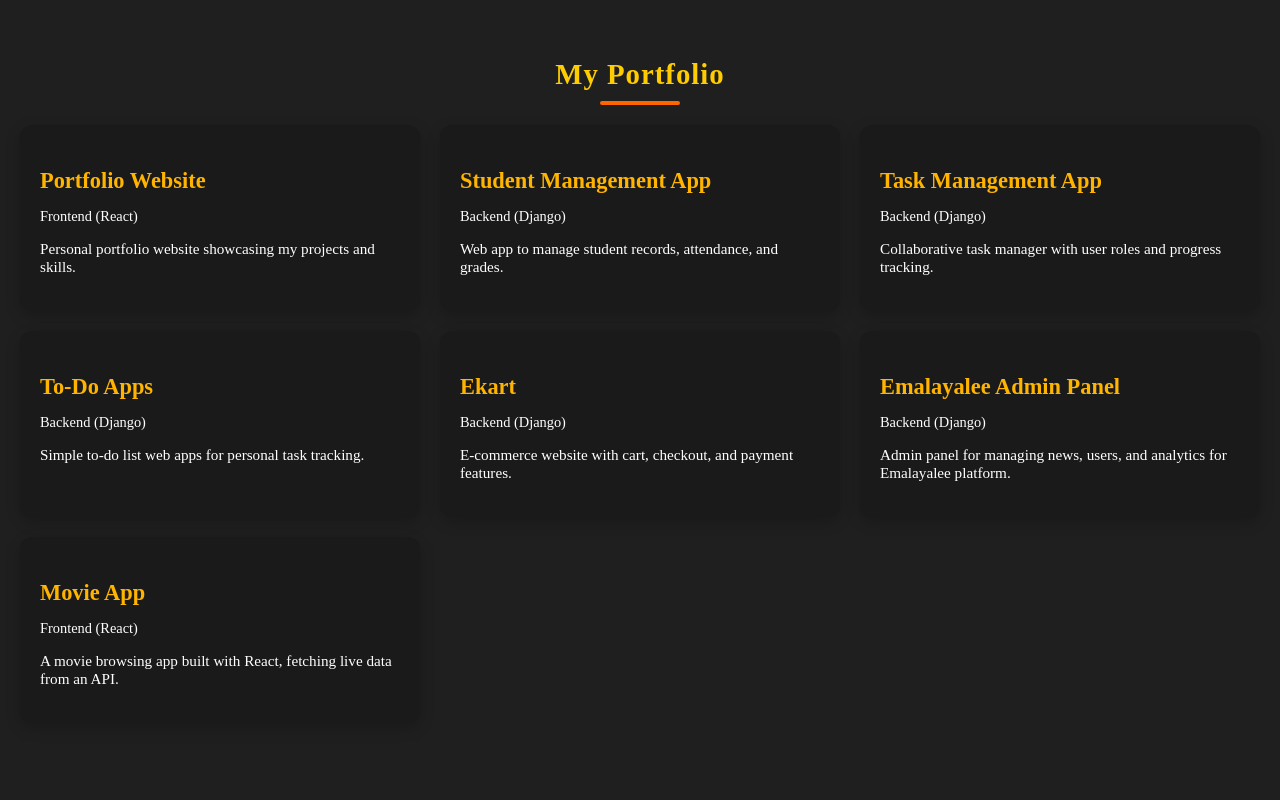
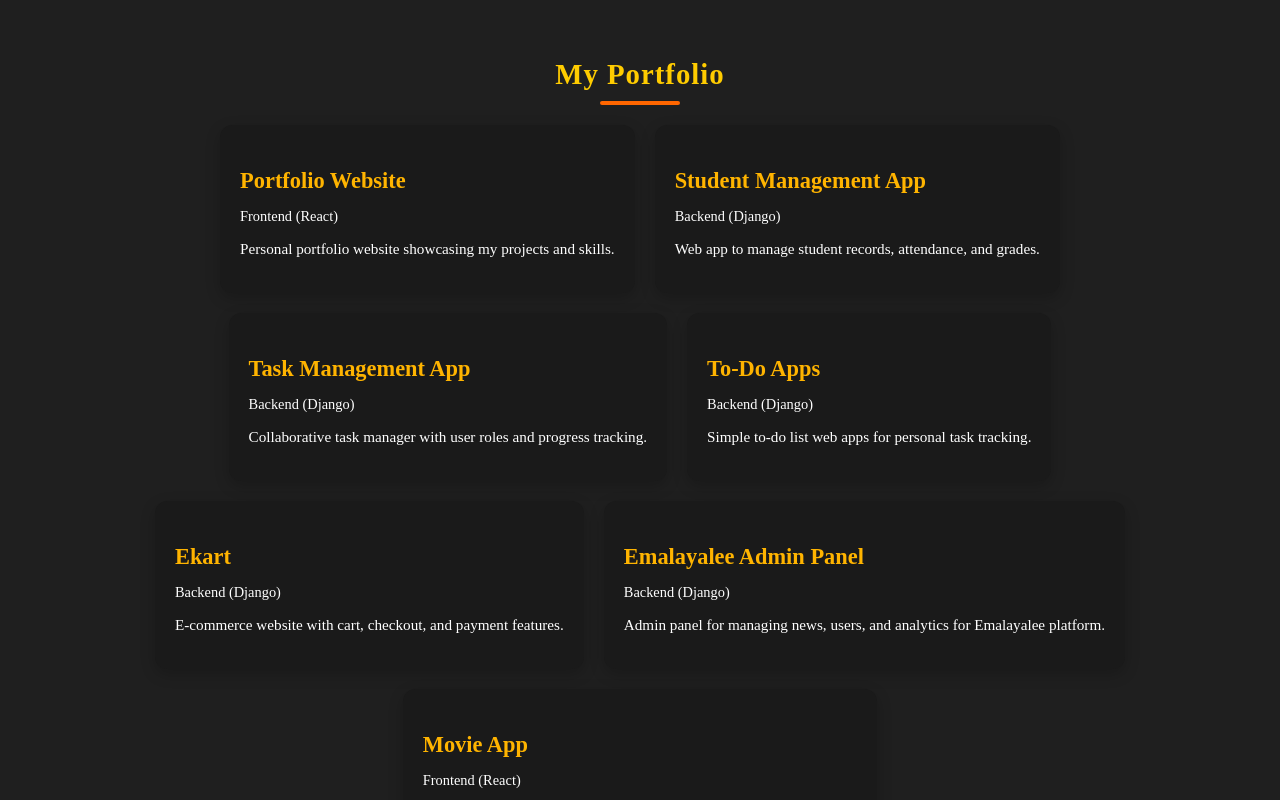
Before and after one commit to akshay55518/Portfolio_ReactJS, a React (Vite) app: page / in a window 1280 px wide. Shown: the part 4080-4880 px from the top of the page. Built offline with nearby package versions, Linux system fonts and the light colour scheme.

Commit message:
Update Portfolio.css

```diff
--- a/src/css/Portfolio.css
+++ b/src/css/Portfolio.css
@@ -59,3 +59,29 @@
   margin-bottom: 15px;
   color: #ffffff;
 }
+
+.portfolio-grid {
+  display: flex;
+  justify-content: center;
+  align-items: center;
+  min-height: 250px; /* gives it height so it can center */
+  flex-wrap: wrap;   /* keeps cards wrapping when there are items */
+}
+
+.no-portfolio {
+  display: flex;
+  justify-content: center;
+  align-items: center;
+  margin: 20px;
+  padding: 20px 30px;
+  text-align: center;
+  border-radius: 12px;
+  font-size: 1.1rem;
+  font-weight: 500;
+  color: #fff;
+  background: rgba(255, 255, 255, 0.1);
+  backdrop-filter: blur(10px);
+  -webkit-backdrop-filter: blur(10px);
+  max-width: 400px;
+  box-shadow: 0 8px 20px rgba(0, 0, 0, 0.3);
+}
```
